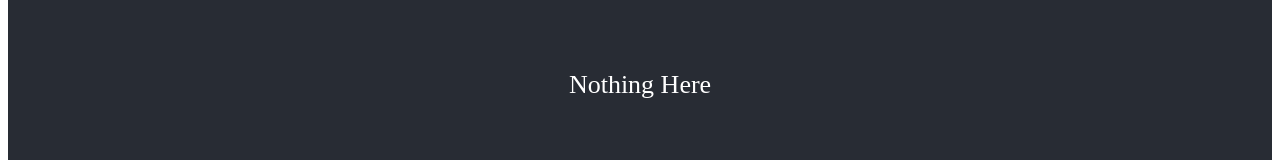
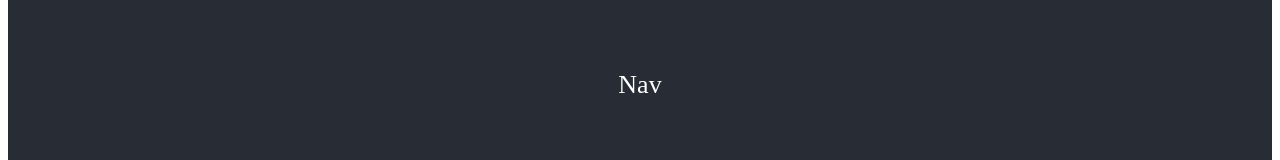
Before and after one commit to bella77-69/trip-app, a React (Create React App) app: page / in a window 1280 px wide. Shown: the part 323-483 px from the top of the page. Built offline with nearby package versions, Linux system fonts and the light colour scheme.

Commit message:
added Nav component

```diff
--- a/src/App.js
+++ b/src/App.js
@@ -1,10 +1,12 @@
 import './App.scss';
 import Error404  from './components/Error404'
+import Nav from './components/Nav'
+
 function App() {
   return (
     <div className="App">
       <header className="App-header">
-   <Error404 />
+   <Nav />
       </header>
     </div>
   );
--- a/src/components/Nav.jsx
+++ b/src/components/Nav.jsx
@@ -0,0 +1,11 @@
+import React from 'react';
+
+export const Nav = () => {
+    return (
+        <div>
+            Nav
+        </div>
+    );
+}
+
+export default Nav;
```
